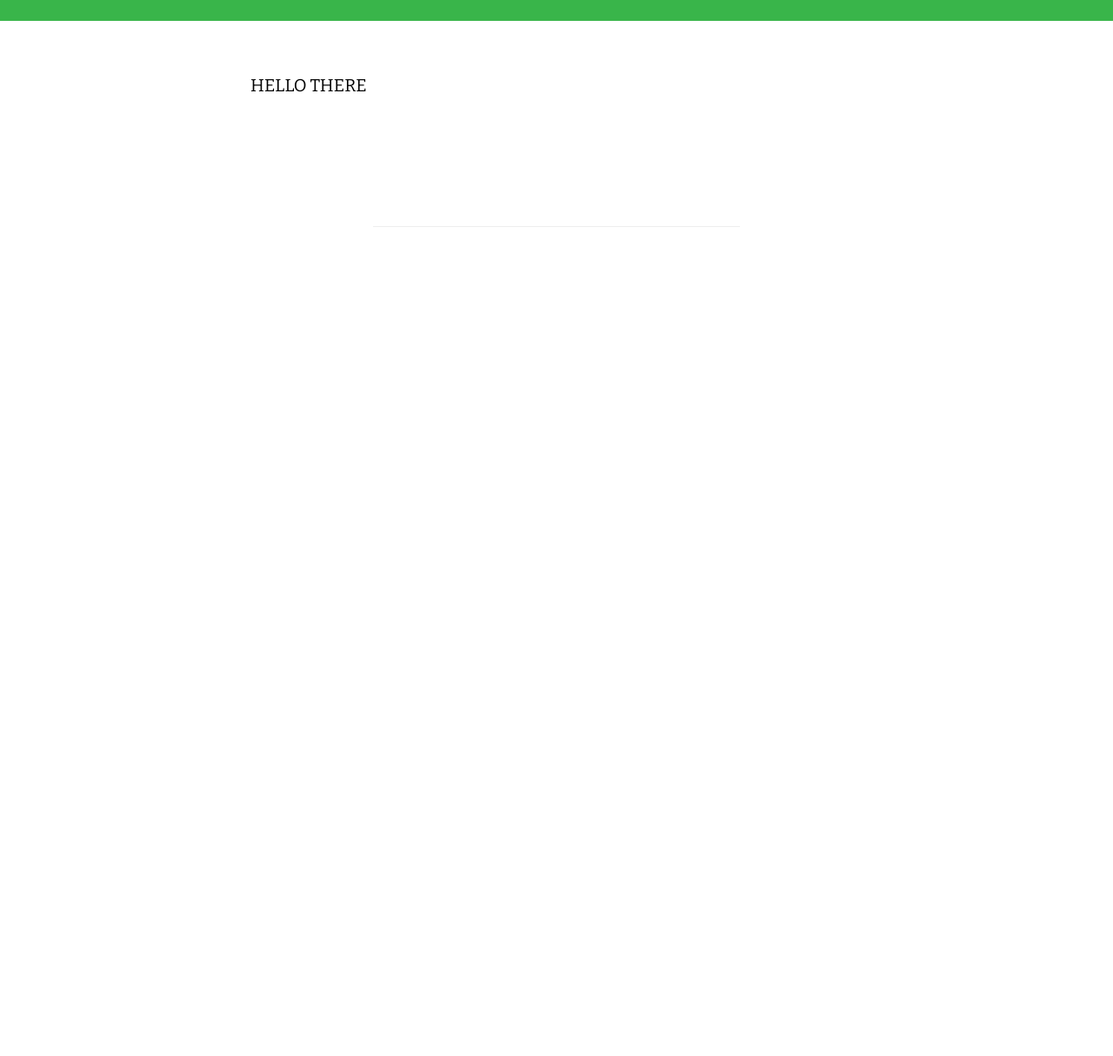
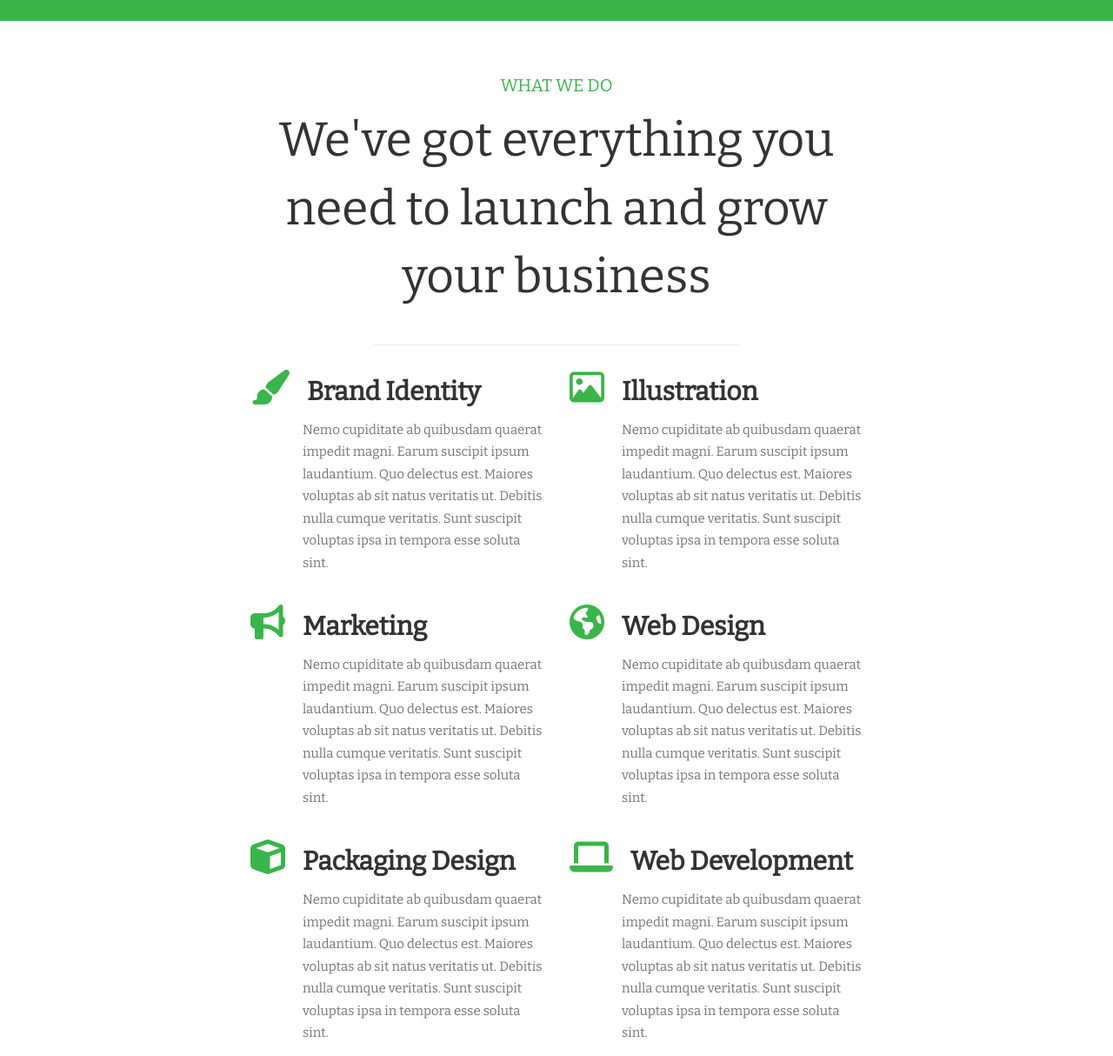
Before and after one commit to blackbeardev/design_agency_website, a plain HTML site: page index.html in a window 1280 px wide. Shown: the part 1740-2954 px from the top of the page at 87% size. Before the commit the page ends 2089 px from the top, so only its background shows below. Drawn offline with nearby package versions, Linux system fonts and the light colour scheme.

Commit message:
Added the What we do section.

```diff
--- a/index.html
+++ b/index.html
@@ -88,13 +88,53 @@
 
         <div class="aboutContainer">        <!--Opening div for aboutContainer -->
             <div class="centerContent">
-                <p class="jumbo-greeting-black">HELLO THERE</p>
-                <p class="jumbo-blurb">We Are Glint</p>
+                <p class="jumbo-greeting-green">WHAT WE DO</p>
+                <p class="jumbo-statement-lg">We've got everything you need to launch and grow your business</p>
+                <div class="divider">
+                    <hr>
+                </div>
+                <div class="row left-align-content">
+                    <div class="col-md-6 col-sm-12 features">
+                        <p><i class="fa fa-paint-brush" aria-hidden="true"></i><span class="feature-title">Brand Identity</span></p>
+                        <p class="features-blurb">Nemo cupiditate ab quibusdam quaerat impedit magni. Earum suscipit ipsum laudantium. Quo delectus est. Maiores voluptas ab sit natus veritatis ut. Debitis nulla cumque veritatis. Sunt suscipit voluptas ipsa in tempora esse soluta sint.</p>
+                    </div>
+                    <div class="col-md-6 col-sm-12 features">
+                        <p><i class="fa fa-picture-o" aria-hidden="true"></i><span class="feature-title">Illustration</span></p>
+                        <p class="features-blurb">Nemo cupiditate ab quibusdam quaerat impedit magni. Earum suscipit ipsum laudantium. Quo delectus est. Maiores voluptas ab sit natus veritatis ut. Debitis nulla cumque veritatis. Sunt suscipit voluptas ipsa in tempora esse soluta sint.</p>
+                    </div>
+                </div>
+                <div class="row left-align-content features">
+                    <div class="col-md-6 col-sm-12">
+                        <p><i class="fa fa-bullhorn" aria-hidden="true"></i><span class="feature-title">Marketing</span></p>
+                        <p class="features-blurb">Nemo cupiditate ab quibusdam quaerat impedit magni. Earum suscipit ipsum laudantium. Quo delectus est. Maiores voluptas ab sit natus veritatis ut. Debitis nulla cumque veritatis. Sunt suscipit voluptas ipsa in tempora esse soluta sint.</p>
+                    </div>
+                    <div class="col-md-6 col-sm-12 features">
+                        <p><i class="fa fa-globe" aria-hidden="true"></i><span class="feature-title">Web Design</span></p>
+                        <p class="features-blurb">Nemo cupiditate ab quibusdam quaerat impedit magni. Earum suscipit ipsum laudantium. Quo delectus est. Maiores voluptas ab sit natus veritatis ut. Debitis nulla cumque veritatis. Sunt suscipit voluptas ipsa in tempora esse soluta sint.</p>
+                    </div>
+                </div>
+                <div class="row left-align-content features">
+                    <div class="col-md-6 col-sm-12">
+                        <p><i class="fa fa-cube" aria-hidden="true"></i><span class="feature-title">Packaging Design</span></p>
+                        <p class="features-blurb">Nemo cupiditate ab quibusdam quaerat impedit magni. Earum suscipit ipsum laudantium. Quo delectus est. Maiores voluptas ab sit natus veritatis ut. Debitis nulla cumque veritatis. Sunt suscipit voluptas ipsa in tempora esse soluta sint.</p>
+                    </div>
+                    <div class="col-md-6 col-sm-12 features">
+                        <p><i class="fa fa-laptop" aria-hidden="true"></i><span class="feature-title">Web Development</span></p>
+                        <p class="features-blurb">Nemo cupiditate ab quibusdam quaerat impedit magni. Earum suscipit ipsum laudantium. Quo delectus est. Maiores voluptas ab sit natus veritatis ut. Debitis nulla cumque veritatis. Sunt suscipit voluptas ipsa in tempora esse soluta sint.</p>
+                    </div>
+                </div>
+            </div>
+        </div>      <!--Closing div for aboutContainer -->
+
+        <div class="worksContainer">        <!--Opening div for worksContainer -->
+            <div class="centerContent">
+                <p class="jumbo-greeting-green">RECENT WORKS</p>
+                <p class="jumbo-blurb">We love what we do, check out some of our latest works</p>
                 <div class="divider">
                     <hr>
                 </div>
             </div>
-        </div>      <!--Closing div for aboutContainer -->
+        </div>      <!--Closing div for worksContainer -->
 
         <!-- Latest compiled and minified JavaScript -->
         <script src="https://maxcdn.bootstrapcdn.com/bootstrap/3.3.7/js/bootstrap.min.js" integrity="sha384-Tc5IQib027qvyjSMfHjOMaLkfuWVxZxUPnCJA7l2mCWNIpG9mGCD8wGNIcPD7Txa" crossorigin="anonymous"></script>
--- a/stylesheets/style.css
+++ b/stylesheets/style.css
@@ -120,6 +120,11 @@ Intro container section
     width: 60%;
     margin: 0 auto;
     padding: .8rem 0;
+
+}
+
+.divider hr {
+    color: rgba(229, 238, 255, .8);
 }
 
 .intro-stats {
@@ -143,3 +148,52 @@ Intro container section
     border-right: 1px solid rgba(255, 255, 255, .25);
     padding-right: 3rem;
 }
+
+/* =======================================================
+About container section
+======================================================= */
+
+.aboutContainer {
+    text-align: center;
+}
+
+.jumbo-greeting-green {
+    font-size: 2rem;
+    color: #39b54a;
+}
+
+.jumbo-statement-lg {
+    font-size: 5.5rem;
+}
+
+.left-align-content {
+    text-align: left;
+    margin-bottom: 2.5rem;
+}
+
+.features i {
+    color: #39b54a;
+    font-size: 4rem;
+}
+
+.feature-title {
+    margin-left: 2rem;
+    font-size: 3rem;
+    font-weight: 600;
+}
+
+.features-blurb {
+    margin-left: 6rem;
+    font-size: 1.5rem;
+    line-height: 1.7;
+    color: #757575;
+}
+
+/* =======================================================
+Works container section
+======================================================= */
+
+.worksContainer {
+    background-color: #000;
+    text-align: center;
+}
```
